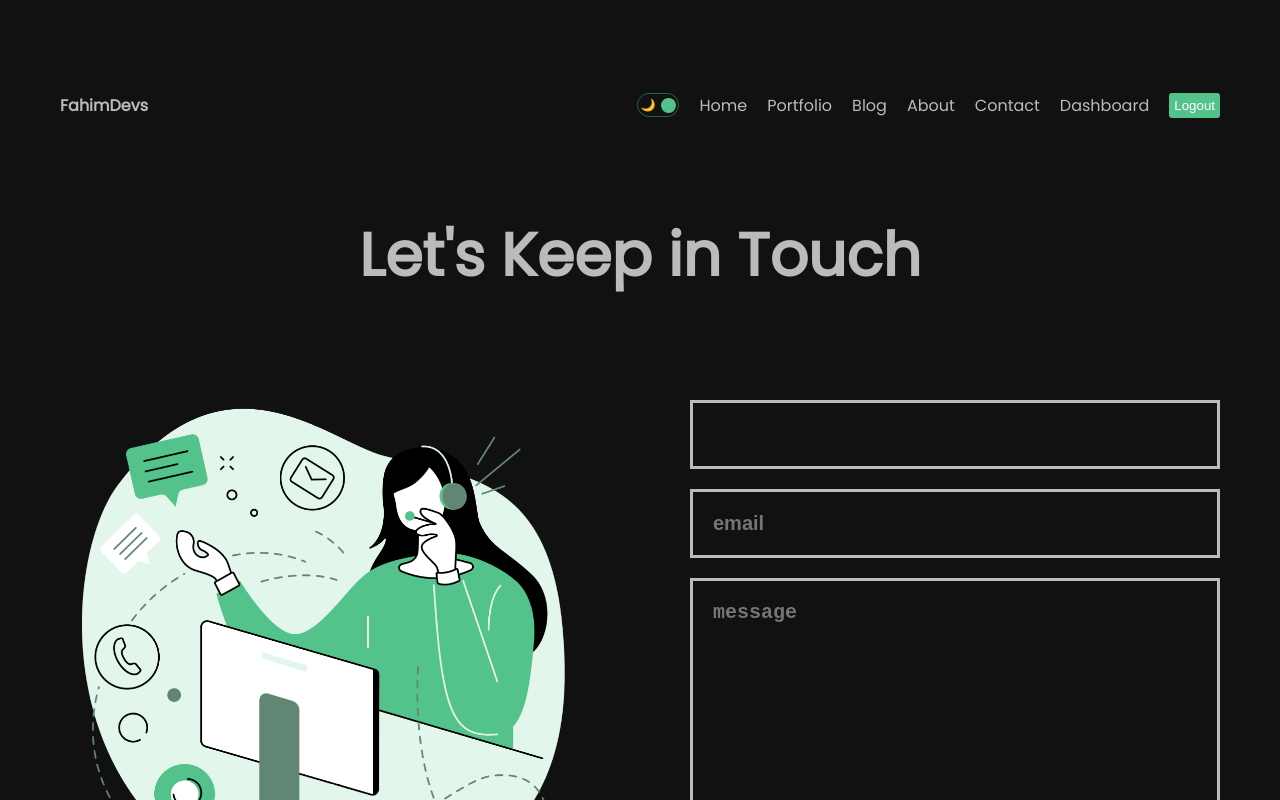
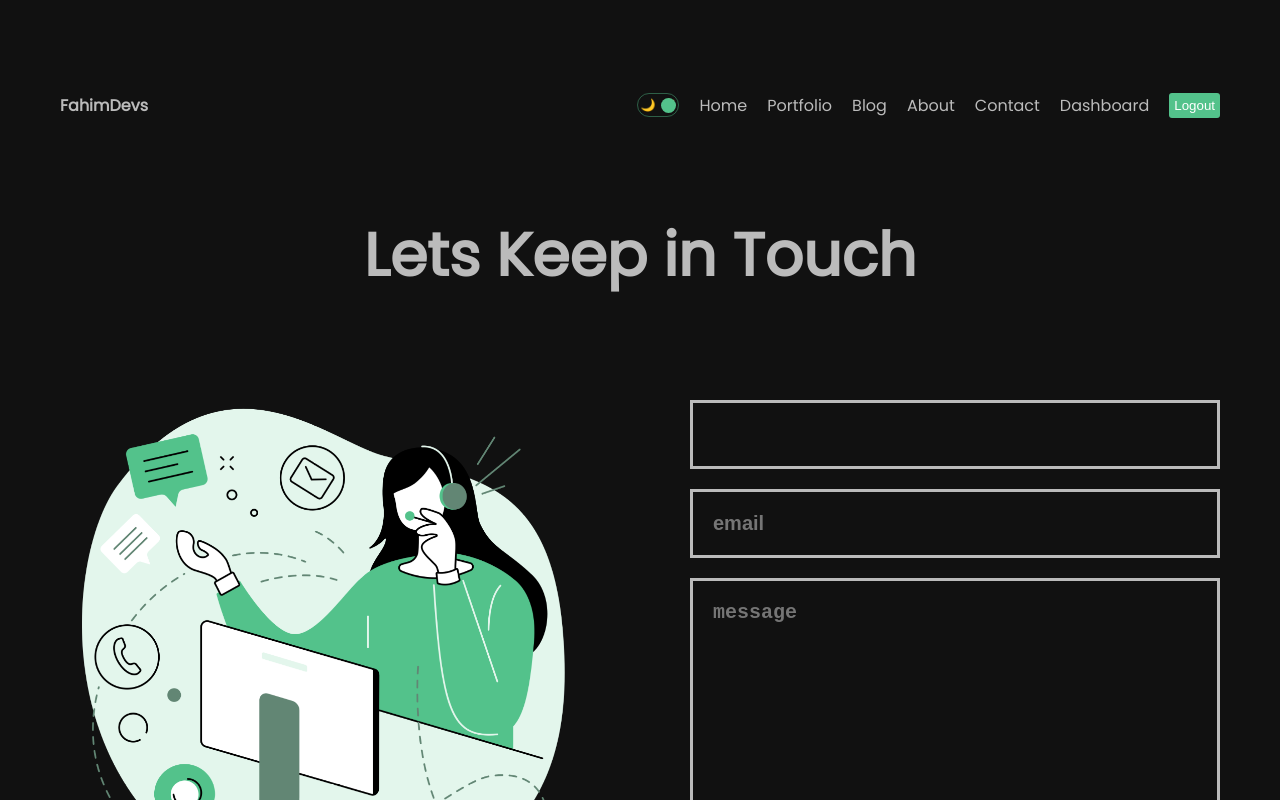
Before and after one commit to Fahim-2001/next-vercel-deploy, a Next.js app: page /contact in a window 1280 px wide. Shown: the top 800 px of the page. Built offline with nearby package versions, Linux system fonts and the light colour scheme.

Commit message:
Deployment Commit: Error corrected

```diff
--- a/src/app/contact/page.jsx
+++ b/src/app/contact/page.jsx
@@ -6,7 +6,7 @@
 const Contact = () => {
   return (
     <div className={styles.container}>
-      <h1 className={styles.title}>Let's Keep in Touch</h1>
+      <h1 className={styles.title}>Lets Keep in Touch</h1>
       <div className={styles.content}>
         <div className={styles.imgContainer}>
           <Image
```
